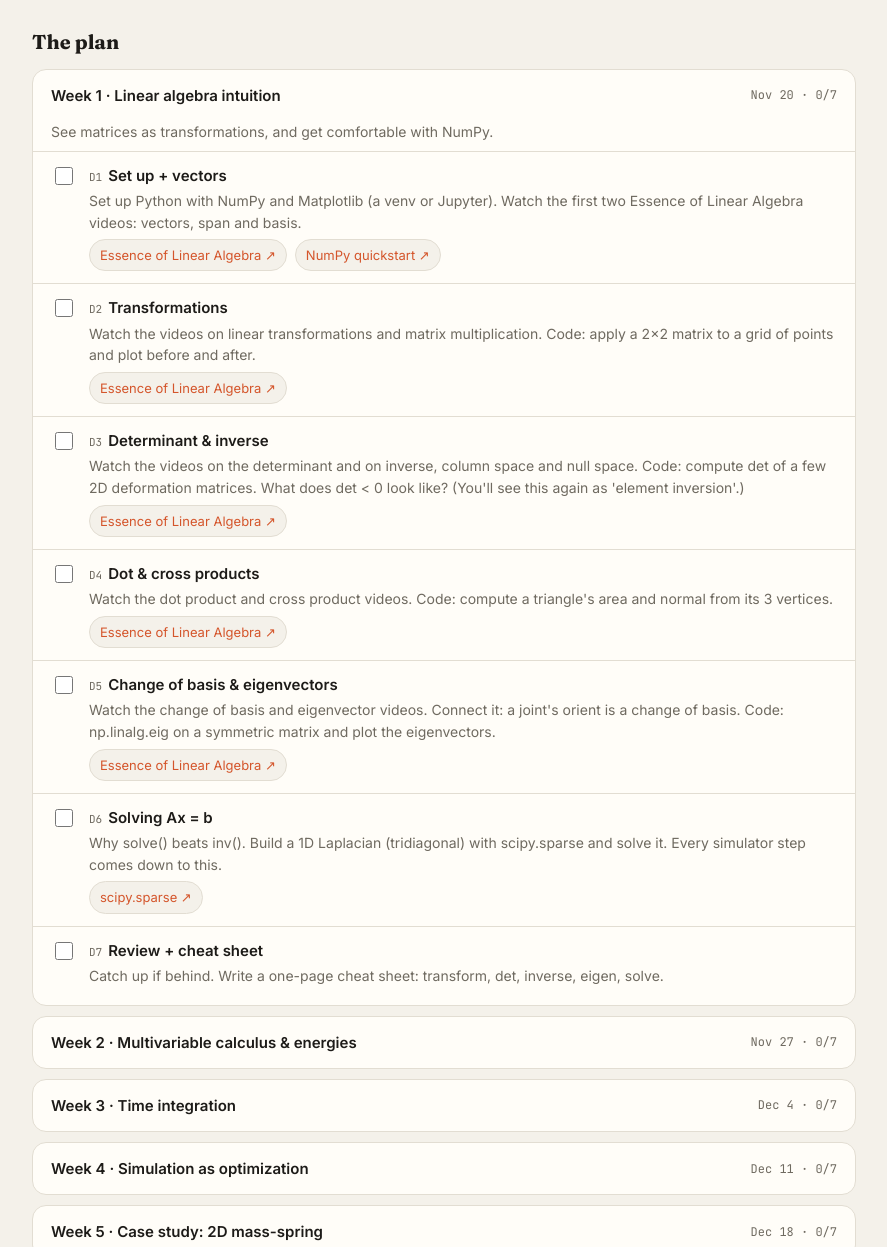
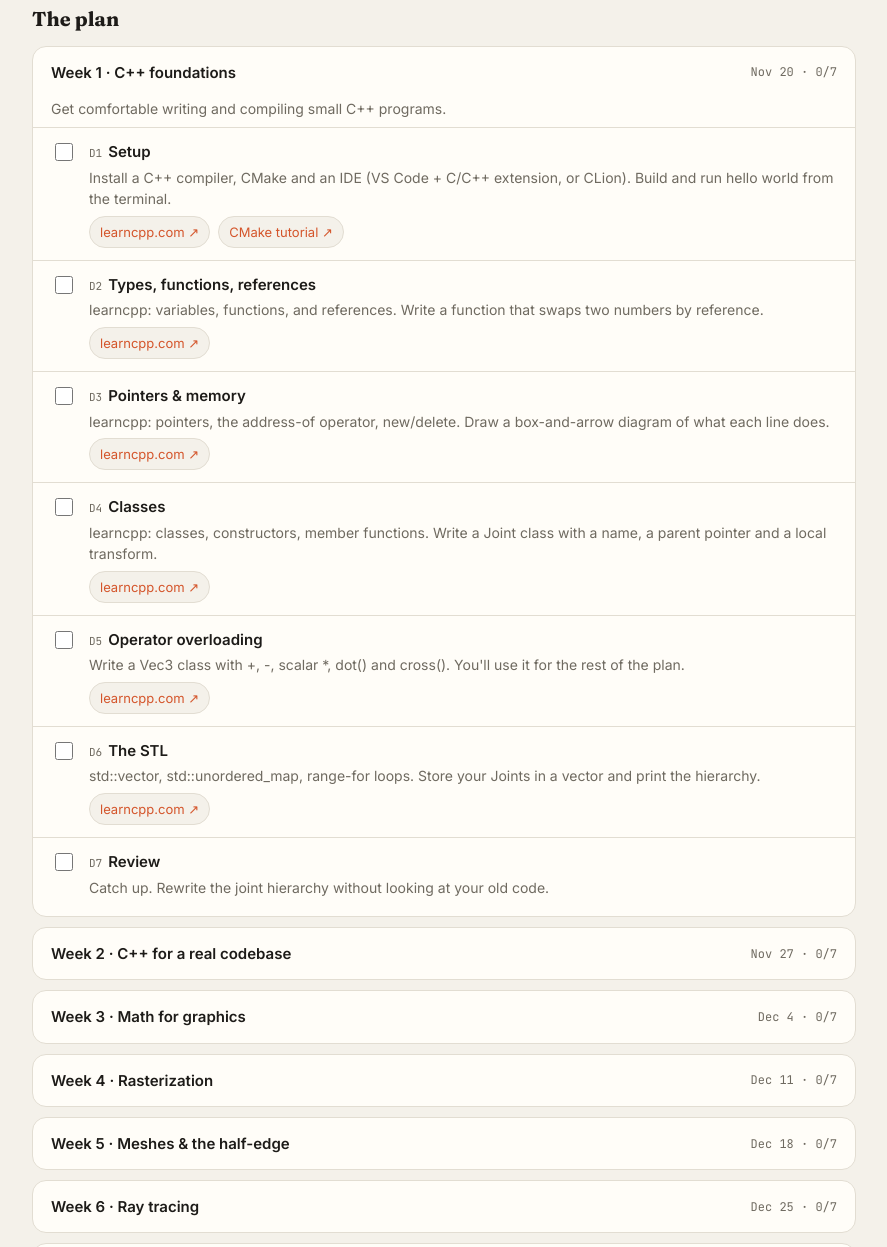
Before and after one commit to lUNLitel/lUNLitel.github.io, a plain HTML site: page 763-prep/index.html in a window 1280 px wide. Shown: the part 1315-2562 px from the top of the page, without its empty margins (196-1083 px from the left). Drawn offline with Linux system fonts and the light colour scheme.

Commit message:
Switch prep tracker to 15-662 Computer Graphics plan
Co-Authored-By: Claude Opus 5.5 <noreply@anthropic.com>
Claude-Session: https://claude.ai/code/session_01VhZfvsRrS4ALEuexr7zm19

```diff
--- a/763-prep/index.html
+++ b/763-prep/index.html
@@ -3,8 +3,8 @@
 <head>
 <meta charset="utf-8">
 <meta name="viewport" content="width=device-width, initial-scale=1">
-<title>15-763 Prep · Daily Check-in</title>
-<meta name="description" content="An 8-week, one-hour-a-day prep plan for CMU 15-763 Physics-based Animation of Solids and Fluids.">
+<title>15-662 Prep · Daily Check-in</title>
+<meta name="description" content="An 8-week, one-hour-a-day prep plan for CMU 15-662 Computer Graphics.">
 <link rel="manifest" href="manifest.webmanifest">
 <meta name="theme-color" content="#d4552b">
 <link rel="icon" href="icon-192.png">
@@ -109,9 +109,9 @@
 <body>
 <div class="wrap">
   <header>
-    <div class="eyebrow">CMU 15-763 · Spring 2027 · Prep</div>
-    <h1>One hour a day toward<br>physics-based animation</h1>
-    <p>An 8-week plan: linear algebra → calculus → time integration → optimization → Minchen Li's <em>Physics-Based Simulation</em> book → research mode.</p>
+    <div class="eyebrow">CMU 15-662 · Spring 2027 · Prep</div>
+    <h1>One hour a day toward<br>building your own 3D package</h1>
+    <p>An 8-week plan: C++ → graphics math → rasterizer → half-edge meshes → ray tracer → animation → Scotty3D.</p>
   </header>
 
   <section class="stats" aria-label="Progress">
@@ -148,105 +148,105 @@
     <p class="note">Progress is saved in this browser only. To move it to another device, export here and import there.</p>
   </div>
 
-  <footer>Course: <a href="https://www.cs.cmu.edu/~15763-s26/">15-763 course page</a> · Book: <a href="https://phys-sim-book.github.io/">phys-sim-book.github.io</a></footer>
+  <footer>Course: <a href="https://15462.courses.cs.cmu.edu/fall2022">15-462/662 course site</a> · Code: <a href="https://github.com/CMU-Graphics/Scotty3D">Scotty3D</a></footer>
 </div>
 
 <script>
-const B = "https://phys-sim-book.github.io/";
 const L = {
+  cpp: ["learncpp.com", "https://www.learncpp.com/"],
+  cmake: ["CMake tutorial", "https://cmake.org/cmake/help/latest/guide/tutorial/index.html"],
   eola: ["Essence of Linear Algebra", "https://www.youtube.com/playlist?list=PLZHQObOWTQDPD3MizzM2xVFitgF8hE_ab"],
   khan: ["Khan Academy: Multivariable calculus", "https://www.khanacademy.org/math/multivariable-calculus"],
-  bw: ["Baraff & Witkin course notes", "https://www.cs.cmu.edu/~baraff/sigcourse/"],
-  numpy: ["NumPy quickstart", "https://numpy.org/doc/stable/user/quickstart.html"],
-  scipy: ["scipy.sparse", "https://docs.scipy.org/doc/scipy/reference/sparse.html"],
-  ipc: ["IPC project page", "https://ipc-sim.github.io/"],
-  course: ["15-763 course page", "https://www.cs.cmu.edu/~15763-s26/"],
-  book: ["Book home", B],
+  sap: ["Scratchapixel", "https://www.scratchapixel.com/"],
+  tiny: ["tinyrenderer", "https://github.com/ssloy/tinyrenderer/wiki"],
+  rt1: ["Ray Tracing in One Weekend", "https://raytracing.github.io/books/RayTracingInOneWeekend.html"],
+  rt2: ["Ray Tracing: The Next Week", "https://raytracing.github.io/books/RayTracingTheNextWeek.html"],
+  s3d: ["Scotty3D on GitHub", "https://github.com/CMU-Graphics/Scotty3D"],
+  s3ddocs: ["Scotty3D docs", "https://cmu-graphics.github.io/Scotty3D-docs/"],
+  course: ["15-462/662 course site", "https://15462.courses.cs.cmu.edu/fall2022"],
 };
-const bk = (label, path) => [label, B + path];
 
 const WEEKS = [
- { t:"Linear algebra intuition", g:"See matrices as transformations, and get comfortable with NumPy.", d:[
-  ["Set up + vectors","Set up Python with NumPy and Matplotlib (a venv or Jupyter). Watch the first two Essence of Linear Algebra videos: vectors, span and basis.",[L.eola,L.numpy]],
-  ["Transformations","Watch the videos on linear transformations and matrix multiplication. Code: apply a 2×2 matrix to a grid of points and plot before and after.",[L.eola]],
-  ["Determinant & inverse","Watch the videos on the determinant and on inverse, column space and null space. Code: compute det of a few 2D deformation matrices. What does det < 0 look like? (You'll see this again as 'element inversion'.)",[L.eola]],
-  ["Dot & cross products","Watch the dot product and cross product videos. Code: compute a triangle's area and normal from its 3 vertices.",[L.eola]],
-  ["Change of basis & eigenvectors","Watch the change of basis and eigenvector videos. Connect it: a joint's orient is a change of basis. Code: np.linalg.eig on a symmetric matrix and plot the eigenvectors.",[L.eola]],
-  ["Solving Ax = b","Why solve() beats inv(). Build a 1D Laplacian (tridiagonal) with scipy.sparse and solve it. Every simulator step comes down to this.",[L.scipy]],
-  ["Review + cheat sheet","Catch up if behind. Write a one-page cheat sheet: transform, det, inverse, eigen, solve.",[]],
+ { t:"C++ foundations", g:"Get comfortable writing and compiling small C++ programs.", d:[
+  ["Setup","Install a C++ compiler, CMake and an IDE (VS Code + C/C++ extension, or CLion). Build and run hello world from the terminal.",[L.cpp,L.cmake]],
+  ["Types, functions, references","learncpp: variables, functions, and references. Write a function that swaps two numbers by reference.",[L.cpp]],
+  ["Pointers & memory","learncpp: pointers, the address-of operator, new/delete. Draw a box-and-arrow diagram of what each line does.",[L.cpp]],
+  ["Classes","learncpp: classes, constructors, member functions. Write a Joint class with a name, a parent pointer and a local transform.",[L.cpp]],
+  ["Operator overloading","Write a Vec3 class with +, -, scalar *, dot() and cross(). You'll use it for the rest of the plan.",[L.cpp]],
+  ["The STL","std::vector, std::unordered_map, range-for loops. Store your Joints in a vector and print the hierarchy.",[L.cpp]],
+  ["Review","Catch up. Rewrite the joint hierarchy without looking at your old code.",[]],
  ]},
- { t:"Multivariable calculus & energies", g:"Gradients, Jacobians, Hessians, and checking derivatives numerically.", d:[
-  ["Gradients","Partial derivatives, gradient and directional derivative. Code: plot contours of f(x,y) with gradient arrows on top.",[L.khan]],
-  ["Jacobians","The Jacobian as the local linear map. Code: a finite-difference Jacobian of a 2D map, compared with the analytic one.",[L.khan]],
-  ["Hessian & Taylor","The Hessian and the 2nd-order Taylor approximation. This is what Newton's method uses.",[L.khan]],
-  ["Spring energy: gradient","E = ½k(‖x₁−x₂‖ − L)². Derive ∂E/∂x by hand, then verify with finite differences. A gradient check is your #1 debugging tool.",[]],
-  ["Spring energy: Hessian","Derive the Hessian (the 2×2 blocks), then verify it with finite differences of your gradient.",[]],
-  ["Positive definiteness","Eigenvalues of the spring Hessian when stretched vs compressed. Notice negative ones when compressed: that's why 'projected Newton' exists.",[]],
-  ["Review","Catch up. Add derivatives and gradient checking to your cheat sheet.",[]],
+ { t:"C++ for a real codebase", g:"The habits Scotty3D needs: headers, builds, debugging, linked structures.", d:[
+  ["Headers & multiple files","Split Vec3 into a .h and .cpp. Build both with a CMakeLists.txt.",[L.cmake]],
+  ["Use a debugger","Set breakpoints, step through code, inspect variables. Plant a bug in Vec3 and find it with the debugger only.",[]],
+  ["const and passing by reference","When to use const T&, const member functions. Fix every const warning in your Vec3.",[L.cpp]],
+  ["Smart pointers & RAII","std::unique_ptr and std::shared_ptr. Rebuild the joint tree so nothing leaks.",[L.cpp]],
+  ["Iterators & std::list","Scotty3D's half-edge mesh is built on list iterators. Practise inserting and erasing from a std::list while holding iterators.",[L.cpp]],
+  ["Templates (basics)","Function and class templates. Write a template lerp(a, b, t) that works for floats and Vec3.",[L.cpp]],
+  ["Review + Mat4","Write a 4x4 matrix class with multiply and transform-point. Test it against a known rotation.",[]],
  ]},
- { t:"Time integration", g:"Explicit vs implicit, and why stiff springs explode.", d:[
-  ["ODE basics","Baraff & Witkin: 'Differential Equation Basics' notes.",[L.bw]],
-  ["Book ch.1 (1.1–1.3)","Solid representations, Newton's second law, time integration.",[bk("1.1 Solid geometry","simulation-with-optimization/discrete-space-and-time/solid_rep.html"),bk("1.3 Time integration","simulation-with-optimization/discrete-space-and-time/time_integration.html")]],
-  ["Explicit Euler","Read 1.4. Code: a mass on a spring with forward Euler. Plot energy over time and watch it grow.",[bk("1.4 Explicit","simulation-with-optimization/discrete-space-and-time/explicit_time_integration.html")]],
-  ["Implicit Euler","Read 1.5. Code: backward Euler for the same spring. Raise the stiffness ×100. Does it still run?",[bk("1.5 Implicit","simulation-with-optimization/discrete-space-and-time/implicit_time_integration.html")]],
-  ["Symplectic Euler","Implement symplectic Euler. Plot the energy of all three integrators on one chart.",[]],
-  ["Particle systems","Baraff & Witkin: 'Particle System Dynamics' notes.",[L.bw]],
-  ["Review + Houdini link","Catch up. Note what substeps and constraint iterations really trade off in Vellum and POPs.",[]],
+ { t:"Math for graphics", g:"The linear algebra and calculus the course assumes.", d:[
+  ["Vectors, dot, cross","Essence of Linear Algebra: vectors and the dot/cross product videos. Compute a triangle's normal and area with your Vec3.",[L.eola]],
+  ["Matrices as transforms","Videos on linear transformations and matrix multiplication. Apply scale, rotate and shear to a set of points.",[L.eola]],
+  ["Homogeneous coordinates","Why 4x4 matrices: translation as a matrix. Build a model-to-world transform from translate × rotate × scale. Check the order matters.",[L.sap]],
+  ["Rotations","Euler angles vs axis-angle vs quaternions (your rigging gimbal-lock knowledge applies). Implement axis-angle to matrix.",[L.sap]],
+  ["Barycentric coordinates","Express a point inside a triangle as a weighted sum of corners. Write a function that returns the weights.",[L.sap]],
+  ["Derivatives refresher","Gradients and partial derivatives. You'll need them for IK and simulation.",[L.khan]],
+  ["Review","Catch up and write a one-page cheat sheet of transforms and formulas.",[]],
  ]},
- { t:"Simulation as optimization", g:"Implicit Euler = minimizing an energy. Newton's method and line search.", d:[
-  ["Optimization time integrator","Book 2.1: an implicit step equals minimizing the incremental potential.",[bk("2.1","simulation-with-optimization/optimization-framework/opt_time_integration.html")]],
-  ["Newton's method","Code: minimize the Rosenbrock function with Newton in 2D. Print the iteration count.",[]],
-  ["Convergence & line search","Book 3.1–3.2. Add backtracking line search to your Newton solver.",[bk("3.1","simulation-with-optimization/projected-newton/conv_issue_Newton.html"),bk("3.2","simulation-with-optimization/projected-newton/line_search.html")]],
-  ["Gradient descent vs Newton","Book 3.3. Compare iteration counts on the same problem.",[bk("3.3","simulation-with-optimization/projected-newton/grad_based_opt.html")]],
-  ["Boundary, contact, friction overview","Book 2.2–2.5. Skim for the big picture; mastery comes later.",[bk("2.2","simulation-with-optimization/optimization-framework/dirichlet_BC.html"),bk("2.3","simulation-with-optimization/optimization-framework/contact.html"),bk("2.4","simulation-with-optimization/optimization-framework/friction.html")]],
-  ["Rebuild your spring","Rewrite your implicit spring as: minimize ½‖x − x̃‖²_M + h²E(x) with your Newton solver and line search.",[]],
-  ["Review","Catch up. Explain to yourself, out loud, why this formulation is stable.",[]],
+ { t:"Rasterization", g:"A tiny version of the course's first assignment.", d:[
+  ["Write an image file","Write a program that outputs a gradient as a .ppm image. Open it in an image viewer.",[L.tiny]],
+  ["Draw lines","Implement a line-drawing algorithm (Bresenham) and draw a wireframe triangle.",[L.tiny]],
+  ["Fill triangles","Fill a triangle by testing each pixel with edge functions.",[L.tiny,L.sap]],
+  ["Interpolate colours","Use barycentric weights to blend colours across the triangle.",[L.sap]],
+  ["Depth buffer","Draw two overlapping triangles correctly with a z-buffer.",[L.tiny]],
+  ["Antialiasing","Supersample (several samples per pixel) and average. Compare jaggies before and after.",[L.sap]],
+  ["Review","Catch up. Render a simple OBJ model as a wireframe or filled mesh.",[L.tiny]],
  ]},
- { t:"Case study: 2D mass-spring", g:"Run, read and break the book's first real simulator.", d:[
-  ["Ch.4 setup","Read 4.1–4.2. Get the book's Python code for this chapter running.",[bk("4 Mass-spring","simulation-with-optimization/case-study-2d-mass-spring/2d_mass_spring.html"),bk("4.2 Inertia","simulation-with-optimization/case-study-2d-mass-spring/inertia.html")]],
-  ["Mass-spring energy","Read 4.3 and compare it with your own derivation from week 2.",[bk("4.3","simulation-with-optimization/case-study-2d-mass-spring/mass_spring_energy.html")]],
-  ["Trace the integrator","Read 4.4. Add prints and trace one Newton iteration end to end.",[bk("4.4","simulation-with-optimization/case-study-2d-mass-spring/opt_time_integrator.html")]],
-  ["Break it","Read 4.5 and run the visualization. Change stiffness and timestep, and write down what breaks and when.",[bk("4.5","simulation-with-optimization/case-study-2d-mass-spring/sim_with_vis.html")]],
-  ["Make it yours","Turn it into a grid 'cloth' and pin two top corners (a crude version; proper boundaries come next week).",[]],
-  ["GPU (optional)","Skim 4.6 on GPU acceleration. No need to run it.",[bk("4.6","simulation-with-optimization/case-study-2d-mass-spring/gpu_accel.html")]],
-  ["Review","Save a GIF of your sim and a short note on what you learned.",[]],
+ { t:"Meshes & the half-edge", g:"The data structure behind every mesh-editing tool you use in Maya.", d:[
+  ["Mesh representations","Vertex list + face list vs half-edge. Why bevel and subdivide need neighbour information.",[L.s3ddocs]],
+  ["Half-edge on paper","Draw a two-triangle mesh. Label every half-edge with its twin, next, vertex, edge and face.",[]],
+  ["Build a half-edge mesh","Write classes for Vertex, Edge, HalfEdge, Face. Build one from a tiny OBJ.",[L.cpp]],
+  ["Traversal","Loop around a vertex to list its neighbours. Print each vertex's valence.",[]],
+  ["Edge flip","Implement edge flip on your two-triangle mesh. Check every pointer afterwards.",[L.s3ddocs]],
+  ["Edge split","Implement edge split. Write a validity checker that walks the whole mesh.",[L.s3ddocs]],
+  ["Review","Read about Loop subdivision and how split + flip combine to do it.",[L.course]],
  ]},
- { t:"Boundaries & contact (the IPC core)", g:"Pinning, barriers and penetration-free line search.", d:[
-  ["Dirichlet BCs","Book 5.1–5.2: equality constraints vs DOF elimination.",[bk("5.1","boundary-treatments/dirichlet-boundary-conditions/equality_constraints.html"),bk("5.2","boundary-treatments/dirichlet-boundary-conditions/DOF_elimin.html")]],
-  ["Hanging square","Book 5.3. Run it, then change which vertices are pinned.",[bk("5.3","boundary-treatments/dirichlet-boundary-conditions/hanging_square.html")]],
-  ["Distance barrier","Book 7.1–7.2: signed distances and the barrier. This is the core idea of IPC.",[bk("7.1","boundary-treatments/distance-barrier-for-nonpenetration/signed_dists.html"),bk("7.2","boundary-treatments/distance-barrier-for-nonpenetration/dist_barrier_formulation.html")]],
-  ["Barrier accuracy","Book 7.3. Plot the barrier function for a few values of d̂.",[bk("7.3","boundary-treatments/distance-barrier-for-nonpenetration/sol_accuracy.html")]],
-  ["Filter line search","Book 8.1–8.2: tunneling and penetration-free trajectories.",[bk("8.1","boundary-treatments/filter-line-search/tunneling.html"),bk("8.2","boundary-treatments/filter-line-search/nonpenetration_traj.html")]],
-  ["Square drop","Book 8.3. Run it, then vary the drop height and timestep. Does it ever penetrate?",[bk("8.3","boundary-treatments/filter-line-search/square_drop.html")]],
-  ["Review","Catch up and update your notes.",[]],
+ { t:"Ray tracing", g:"A path-tracer warm-up, plus the BVH that makes it fast.", d:[
+  ["Rays & image","Ray Tracing in One Weekend: output an image, vec3 and ray classes (compare with your own Vec3).",[L.rt1]],
+  ["Spheres & normals","Ray-sphere intersection and surface normals.",[L.rt1]],
+  ["Antialiasing & diffuse","Multiple samples per pixel and diffuse (Lambertian) bounces.",[L.rt1]],
+  ["Materials","Metal and glass materials. Notice the randomness: this is Monte Carlo rendering.",[L.rt1]],
+  ["Camera","A positionable camera with field of view and depth of field.",[L.rt1]],
+  ["BVH","Ray Tracing: The Next Week, the BVH chapter. Why a tree of boxes makes rendering fast.",[L.rt2]],
+  ["Review","Render your final scene. Time it with and without a BVH if you got that far.",[]],
  ]},
- { t:"Friction & elasticity", g:"Friction, the deformation gradient F, and inversion-free FEM.", d:[
-  ["Frictional contact","Book 9.1–9.2.",[bk("9.1","boundary-treatments/frictional-contact/smooth_fric.html"),bk("9.2","boundary-treatments/frictional-contact/semi_imp_fric.html")]],
-  ["Square on slope","Book ch.10. Run it and vary μ. Find where it starts to slide.",[bk("10","boundary-treatments/case-study-square-on-slope/square_on_slope.html")]],
-  ["Deformation gradient F","Book ch.12. Connect it to rig deformation: F is the local transform, just like a skinning matrix.",[bk("12.2","hyperelasticity/kinematics-theory/deformation.html")]],
-  ["Rotation invariance & SVD","Book 13.1–13.2.",[bk("13.1","hyperelasticity/strain-energy/rigid_null_rot_inv.html"),bk("13.2","hyperelasticity/strain-energy/polar_svd.html")]],
-  ["Invertibility","Book 13.3: det F ≤ 0 means an inverted element. Remember day 3!",[bk("13.3","hyperelasticity/strain-energy/simp_model_inversion.html")]],
-  ["Inversion-free elasticity","Book ch.15. Run the case study.",[bk("15","hyperelasticity/case-study-inversion-free-elasticity/inv_free_elasticity.html")]],
-  ["Review","Catch up. Skim ch.14 (stress) only if you have time.",[bk("14","hyperelasticity/stress-and-its-derivatives/stress_and_derivatives.html")]],
+ { t:"Animation", g:"Your home turf, now written in code: splines, skeletons, IK, skinning.", d:[
+  ["Splines","Implement a Catmull-Rom or Hermite spline and animate a point along it.",[L.course]],
+  ["Keyframe interpolation","Interpolate positions and rotations between keyframes. Use slerp for rotations.",[]],
+  ["Forward kinematics","Compute world positions of a 3-joint chain from local transforms (the Joint class from week 1).",[]],
+  ["Inverse kinematics","Implement 2D IK with CCD or gradient descent. Drag a target and watch the chain follow.",[L.khan]],
+  ["Linear blend skinning","Skin a 2D strip of vertices to two bones with weights. Watch the candy-wrapper artefact appear.",[]],
+  ["Particles","Simulate falling particles with forward Euler, then bounce off the ground.",[]],
+  ["Review","Catch up. Note which of these are in Scotty3D's animation assignment.",[L.s3ddocs]],
  ]},
- { t:"Research mode", g:"Read papers, connect to your FX and rigging work, and get ready for class.", d:[
-  ["PBD & XPBD","Book ch.32, the method family behind Houdini Vellum. Compare it with the optimization approach: what does each give up?",[bk("32","position-based-simulations/position-based-dynamics-pbd/position_based_dynamics.html"),bk("32.5 XPBD","position-based-simulations/position-based-dynamics-pbd/stiffness_damping.html")]],
-  ["IPC paper, pass 1","Read the abstract, introduction and every figure.",[L.ipc]],
-  ["IPC paper, pass 2","Skim the method section. Write a 5-bullet summary as if you were presenting it.",[L.ipc]],
-  ["Pick papers to present","Browse recent physics papers from top graphics venues and shortlist 2 you'd like to present.",[L.course]],
-  ["Project ideas","Write down 3 project ideas tied to rigging and FX, e.g. sim-driven secondary motion on a rig, XPBD vs IPC on a character, collision-aware skinning.",[]],
-  ["Intro email draft","Draft a short note to Prof. Li: your background, interest, and top project idea. Review the course page.",[L.course]],
-  ["Ready for class","Final cheat-sheet pass. Plan your first week of class.",[]],
+ { t:"Ready for Scotty3D", g:"Build the real codebase before day one.", d:[
+  ["Build Scotty3D","Clone and build Scotty3D on your machine. Fix any compiler or CMake issues now, not in week one of class.",[L.s3d]],
+  ["Tour the app","Use Scotty3D as an artist: model, render, animate. Note what feels like Maya and what doesn't.",[L.s3ddocs]],
+  ["Read the code","Find where meshes, the renderer and the animator live. Read the half-edge header.",[L.s3d]],
+  ["Private repo setup","Set up a private Git repo for your coursework. The course asks students not to publish solutions in a public fork.",[L.s3d]],
+  ["Course logistics","Read the course site: grading, late days, collaboration policy, how assignments are structured.",[L.course]],
+  ["Plan your weeks","Block time in your calendar around ETC project hours. Expect 12–17 hours a week on 662.",[]],
+  ["Ready for class","Final pass on your cheat sheet. Rest.",[]],
  ]},
 ];
 const TASKS = WEEKS.flatMap((w,wi)=>w.d.map((d,di)=>({id:wi*7+di+1,week:wi+1,title:d[0],what:d[1],links:d[2]})));
 const N = TASKS.length;
 
-const KEY = "sim763prep.v1";
+const KEY = "cg662prep.v1";
 const DEFAULT_START = "2026-11-20";
 const load = () => { try { return JSON.parse(localStorage.getItem(KEY)) || null } catch { return null } };
 let S = load() || { start: DEFAULT_START, done: {}, log: [] };
-if (S.start === "2026-11-16") { S.start = DEFAULT_START; }
 const save = () => { try { localStorage.setItem(KEY, JSON.stringify(S)) } catch {} };
 
 const pad = n => String(n).padStart(2,"0");
@@ -292,7 +292,7 @@ function renderToday(){
   const today = todayStr();
   const checkedToday = S.log.some(e=>e.date===today);
   if (!t) {
-    el.innerHTML = `<div class="eyebrow">All done</div><h2>All 56 sessions complete 🎉</h2><p class="what">You're ready for 15-763. Go send that intro email.</p>`;
+    el.innerHTML = `<div class="eyebrow">All done</div><h2>All 56 sessions complete 🎉</h2><p class="what">You're ready for 15-662. Go build Scotty3D.</p>`;
     return;
   }
   const planDay = diffDays(S.start, today) + 1;
@@ -391,7 +391,7 @@ document.getElementById("startDate").onchange = e => { if (e.target.value) { S.s
 document.getElementById("btnExport").onclick = () => {
   const blob = new Blob([JSON.stringify(S,null,2)], {type:"application/json"});
   const a = document.createElement("a"); a.href = URL.createObjectURL(blob);
-  a.download = `763-prep-${todayStr()}.json`; a.click(); URL.revokeObjectURL(a.href);
+  a.download = `662-prep-${todayStr()}.json`; a.click(); URL.revokeObjectURL(a.href);
 };
 document.getElementById("btnImport").onclick = () => document.getElementById("fileIn").click();
 document.getElementById("fileIn").onchange = async e => {
```
Also changed, not shown: 763-prep/sw.js (deleted, +0 -15 lines), 763-prep/icon-192.png, 763-prep/icon-512.png, 763-prep/manifest.webmanifest.
